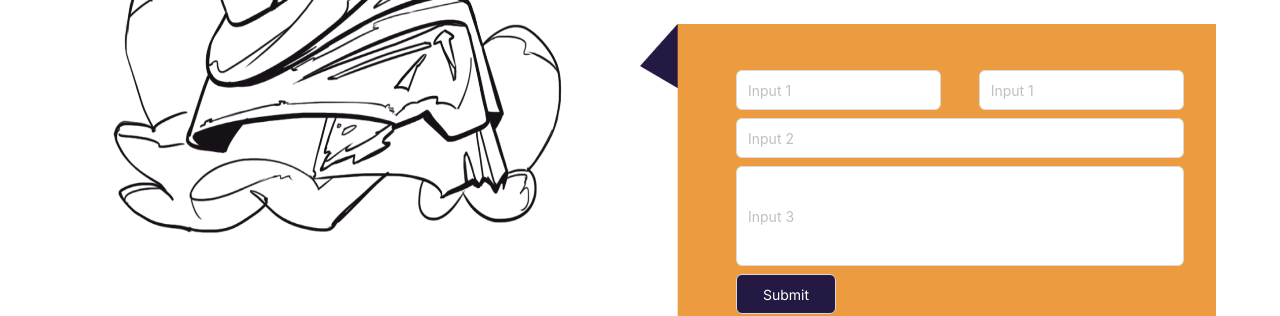
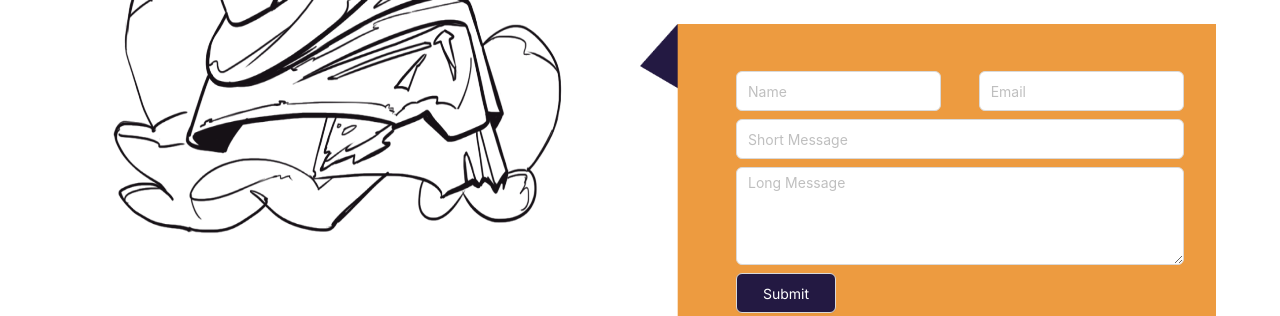
Before and after one commit to saadfarhan124/saad_hassam_web, a Next.js app: page /contact in a window 1280 px wide. Shown: the part 424-740 px from the top of the page. Built offline with nearby package versions, Linux system fonts and the light colour scheme.

Commit message:
sendemail

```diff
--- a/package.json
+++ b/package.json
@@ -12,6 +12,7 @@
     "@egjs/grid": "^1.13.0",
     "@egjs/react-grid": "^1.14.0",
     "antd": "^5.4.5",
+    "emailjs-com": "^3.2.0",
     "eslint": "8.39.0",
     "eslint-config-next": "13.3.1",
     "next": "13.3.1",
--- a/src/pages/contact/index.js
+++ b/src/pages/contact/index.js
@@ -1,7 +1,47 @@
-import React from "react";
-import { Button, Col, Input, Row, Typography } from "antd";
+import React, { useState } from "react";
+import { Button, Col, Form, Input, Row, Typography } from "antd";
+import emailjs from "emailjs-com";
 import styles from "../../styles/Contact.module.css";
+import TextArea from "antd/es/input/TextArea";
 const Contact = () => {
+  const [name, setName] = useState("");
+  const [email, setEmail] = useState("");
+  const [subject, setSubject] = useState("");
+  const [message, setMessage] = useState("");
+  const handleSubmit = (e) => {
+    e.preventDefault();
+    sendEmail(name, email, subject, message);
+    setName("");
+    setEmail("");
+    setSubject("");
+    setMessage("");
+  };
+
+  const sendEmail = (name, email, subject, message) => {
+    const templateParams = {
+      name: name,
+      email: email,
+      subject: subject,
+      message: message,
+    };
+
+    emailjs
+      .send(
+        "service_rgp72w3",
+        "template_083138l",
+        templateParams,
+        "VYj7rWlWm9vXK1NHp"
+      )
+      .then(
+        (response) => {
+          console.log("SUCCESS!", response.status, response.text);
+        },
+        (err) => {
+          console.log("FAILED...", err);
+        }
+      );
+  };
+
   return (
     <div id="contact">
       <Row>
@@ -31,28 +71,50 @@ const Contact = () => {
               forward to hearing from you soon!
             </Typography.Text>
           </div>
+
           <div className={styles.container3}>
             <div className={styles.innercontain}>
               <div>
                 <Row className={styles.row1}>
                   <Col span={11}>
-                    <Input placeholder="Input 1"></Input>
+                    <Input
+                      value={name}
+                      onChange={(e) => setName(e.target.value)}
+                      placeholder="Name"
+                    ></Input>
                   </Col>
 
                   <Col span={11}>
-                    <Input placeholder="Input 1"></Input>
+                    <Input
+                      type="email"
+                      value={email}
+                      onChange={(e) => setEmail(e.target.value)}
+                      placeholder="Email"
+                    ></Input>
                   </Col>
                 </Row>
               </div>
               <div className={styles.inputWrapper}>
-                <Input placeholder="Input 2"></Input>
+                <Input
+                  value={subject}
+                  onChange={(e) => setSubject(e.target.value)}
+                  placeholder="Short Message"
+                ></Input>
               </div>
               <div className={styles.textarea}>
-                <Input placeholder="Input 3"></Input>
+                <TextArea
+                  value={message}
+                  onChange={(e) => setMessage(e.target.value)}
+                  placeholder="Long Message"
+                  multiline
+                  rows={4}
+                ></TextArea>
               </div>
 
               <div>
-                <Button className={styles.btn}>Submit</Button>
+                <Button onClick={handleSubmit} className={styles.btn}>
+                  Submit
+                </Button>
               </div>
             </div>
           </div>
--- a/src/styles/Contact.module.css
+++ b/src/styles/Contact.module.css
@@ -53,9 +53,10 @@ margin-top: 12vh;
   width: 100%;
  }
 
- .textarea input{
+ /* .textarea input{
   height: 150px !important;
- }
+  vertical-align: top !important;
+ } */
   .innercontain input {
     height: 50px;
    }
@@ -93,6 +94,7 @@ margin-top: 12vh;
 }
 @media (max-width: 1440px) {
   .textarea input{
+    vertical-align: top !important;
     height: 100px !important;
    }
     .innercontain input {
```
Also changed, not shown: 1 other file (tests, documents, lock files or other folders).
